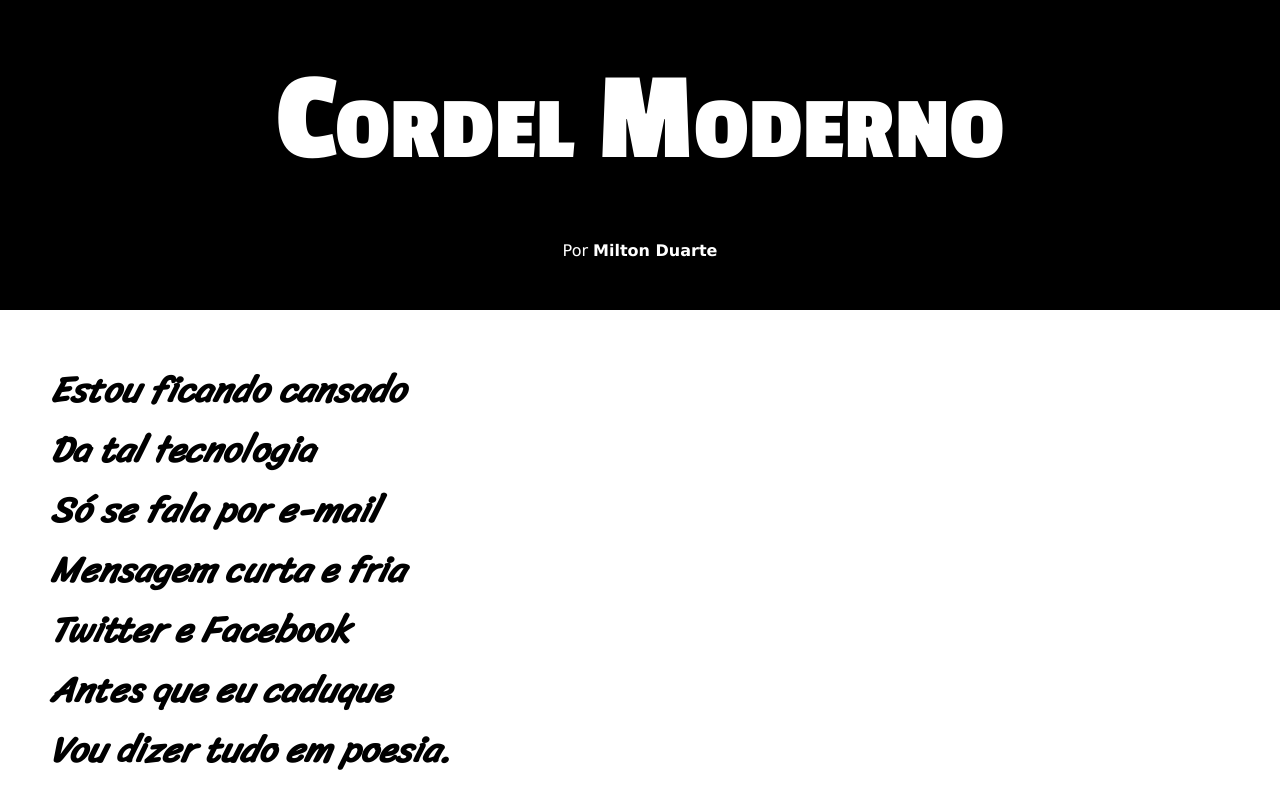
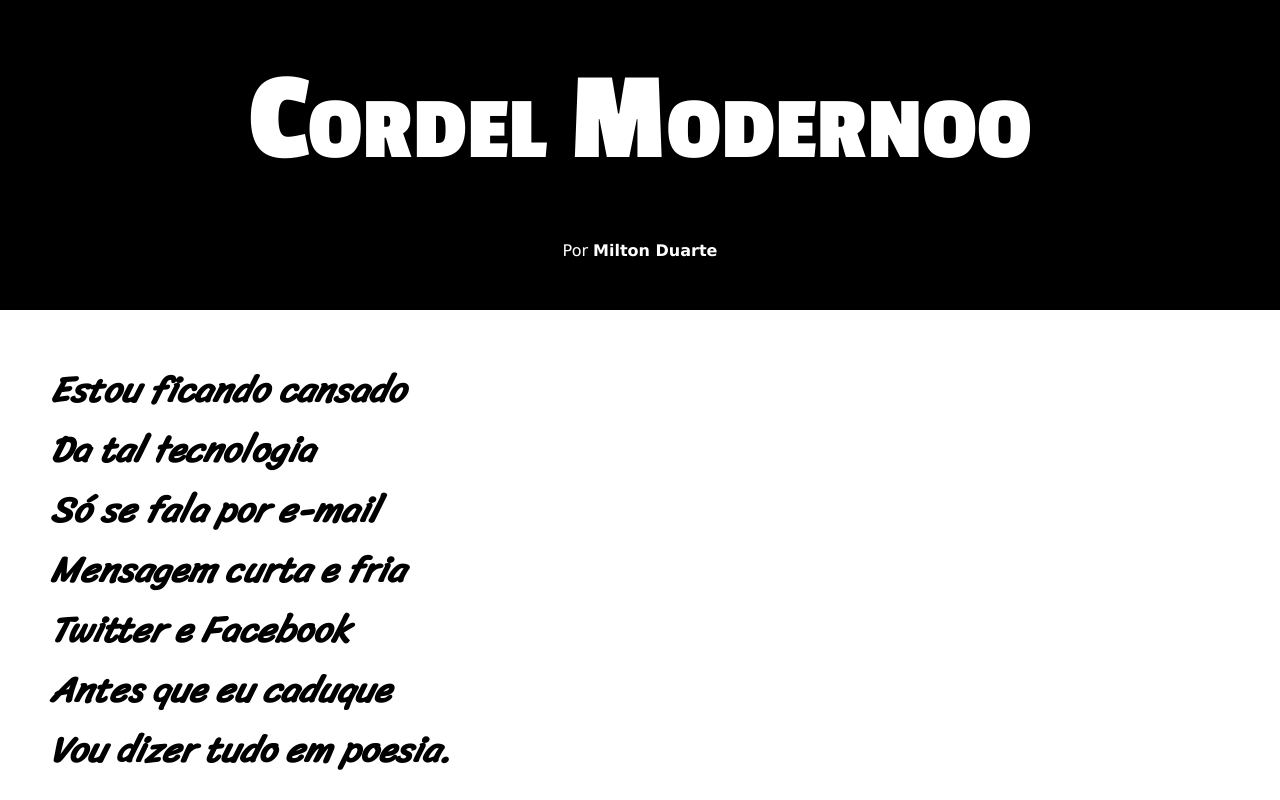
Before and after one commit to Ricky-Saldanha/Projeto-Cordel, a plain HTML site: page index.html in a window 1280 px wide. Shown: the top 800 px of the page. Drawn offline with Linux system fonts and the light colour scheme.

Commit message:
Update index.html

```diff
--- a/index.html
+++ b/index.html
@@ -9,7 +9,7 @@
 </head>
 <body>
     <header>
-        <h1>Cordel Moderno</h1>
+        <h1>Cordel Modernoo</h1>
        <p>Por <a href="https://www.recantodasletras.com.br/poesias/3186743" target="_blank">Milton Duarte</a></p>
     </header>
 
```
